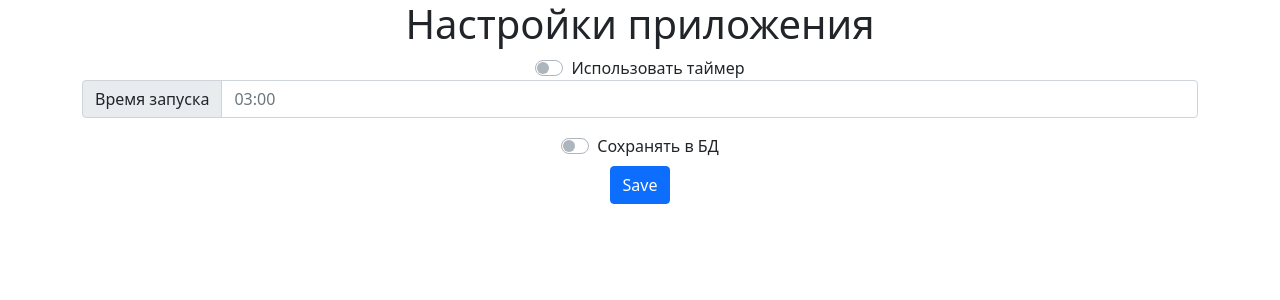
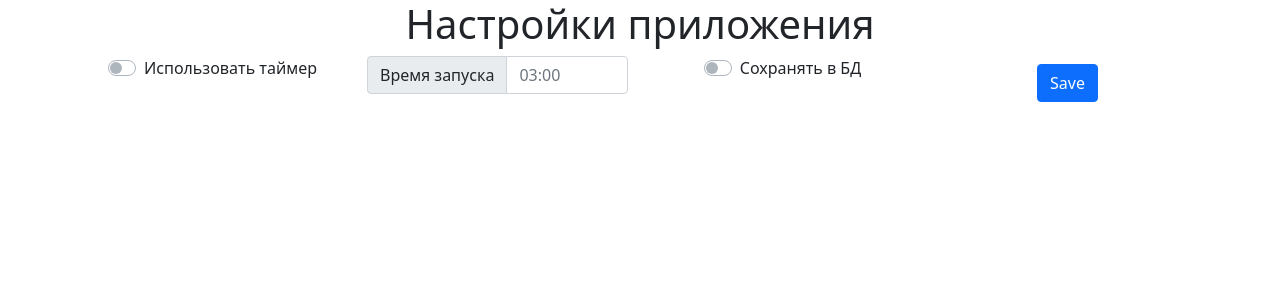
Before and after one commit to Veivan/Rep33Client, a React (Create React App) app: page / in a window 1280 px wide. Shown: the top 300 px of the page. Built offline with nearby package versions, Linux system fonts and the light colour scheme; no server answers.

Commit message:
PAR-312 Изменение Report33. Добавление layout клиента

```diff
--- a/public/index.html
+++ b/public/index.html
@@ -11,7 +11,7 @@
   crossorigin="anonymous"
 />
 
-    <title>React Fullstack Application</title>
+    <title>Report33b dashboard</title>
   </head>
   <body>
     <div id="root"></div>
--- a/src/App.js
+++ b/src/App.js
@@ -1,8 +1,7 @@
 import './App.css';
 import React, { Component } from 'react';
 import axios from 'axios';
-import { Form, Button, Container, Row } from 'react-bootstrap';
-import { InputGroup, FormGroup, FormControl, ControlLabel } from "react-bootstrap";
+import { Form, Button, Container, Row, Col, InputGroup, FormControl } from 'react-bootstrap';
 
 export default class App extends Component {
 
@@ -35,7 +34,6 @@ constructor(props) {
 	}
 
 	submit = () => {
-		//axios.post("http://localhost:44446/api/params", this.state, {
 		axios.post(this.config.host, this.state, {
 			headers: {
 		  // Overwrite Axios's automatically set Content-Type
@@ -51,7 +49,6 @@ constructor(props) {
 	}
 
 	componentDidMount() {
-//		axios.get("http://localhost:44446/api/params")
 		axios.get(this.config.host)
 			.then((response) => {
 				console.log(response);
@@ -73,24 +70,31 @@ constructor(props) {
 
 		<Container>
 			<Form>
-  			<Form.Group className="mb-3" controlId="formLaunchSettings" >
-
-				<Form.Check name='use_timer' type="switch" id="use_timerId" label="Использовать таймер" checked={this.state.use_timer === "true"}
+				<Row>
+    				<Col>
+						<Form.Check name='use_timer' type="switch" id="use_timerId"
+							label="Использовать таймер" checked={this.state.use_timer === "true"}
 							onChange={this.handleCheckClick} />
-
+    				</Col>
+    				<Col>
 						<InputGroup className="mb-3">
 							<InputGroup.Text id="basic-addon1">Время запуска</InputGroup.Text>
-    				<FormControl name='launch_time' placeholder="03:00" aria-label="Username" aria-describedby="basic-addon1"
+    						<FormControl name='launch_time' placeholder="03:00" aria-describedby="basic-addon1"
 								value={this.state.launch_time}
 								onChange={this.handleChange} />
   						</InputGroup>
-
-				<Form.Check name='save2bd' type="switch" id="save2bdId" label="Сохранять в БД" checked={this.state.save2bd === "true"}
+    				</Col>
+					<Col>
+						<Form.Check name='save2bd' type="switch" id="save2bdId"
+							label="Сохранять в БД" checked={this.state.save2bd === "true"}
 							onChange={this.handleCheckClick} />
-				<Button className='my-2' variant="primary" onClick={this.submit}>Save</Button> <br /><br />
-	  		</Form.Group>
+					</Col>
+					<Col>
+						<Button className='my-2' variant="primary" onClick={this.submit}>Save</Button>
+					</Col>
+ 				</Row>
+				<br /><br />
   			</Form>
-
 		</Container>
 		</div>
    );
```
Lines whose indentation alone changed are shown as unchanged.
